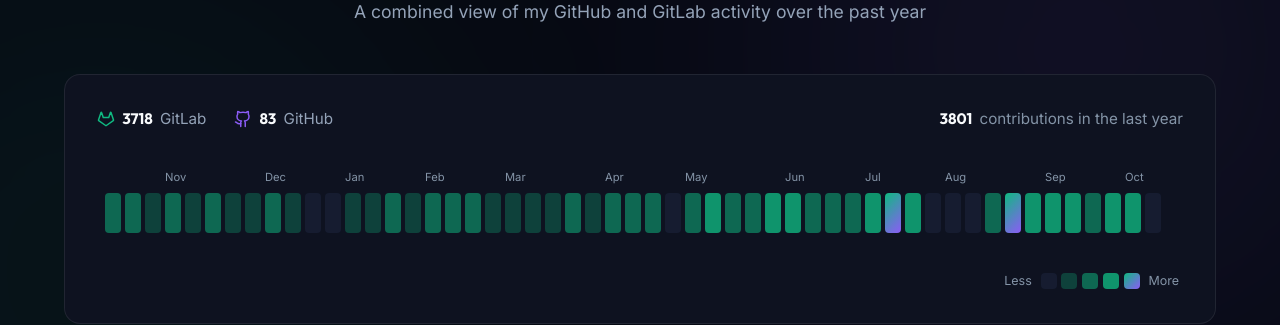
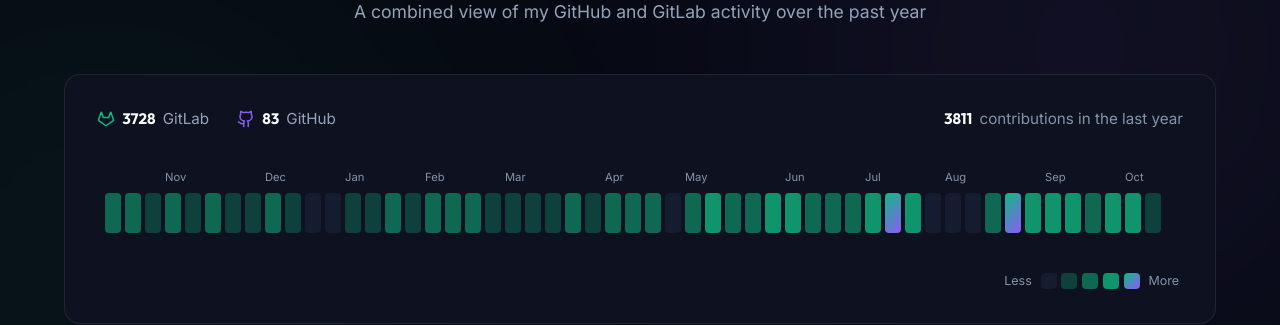
Before and after one commit to NickBourque/NickBourque.github.io, a Jekyll site: the page built from index.html, in a window 1280 px wide and 900 px high, scrolled down 2054 px. Shown: the part 151-476 px from the top of the window. Built offline with Jekyll 4.4.1, drawn with Linux system fonts in a browser that asks for light colours; nearby versions of some CDN libraries.

Commit message:
chore: refresh contributions data

```diff
--- a/_data/contributions.json
+++ b/_data/contributions.json
@@ -1,9 +1,9 @@
 {
-  "generated": "2026-10-12",
+  "generated": "2026-10-13",
   "totals": {
     "github": 83,
-    "gitlab": 3718,
-    "combined": 3801
+    "gitlab": 3728,
+    "combined": 3811
   },
   "max": 214,
   "weeks": [
@@ -427,9 +427,9 @@
       "weekStart": "2026-10-11",
       "monthLabel": "",
       "gh": 0,
-      "gl": 0,
-      "total": 0,
-      "level": 0
+      "gl": 10,
+      "total": 10,
+      "level": 1
     }
   ]
 }
```
